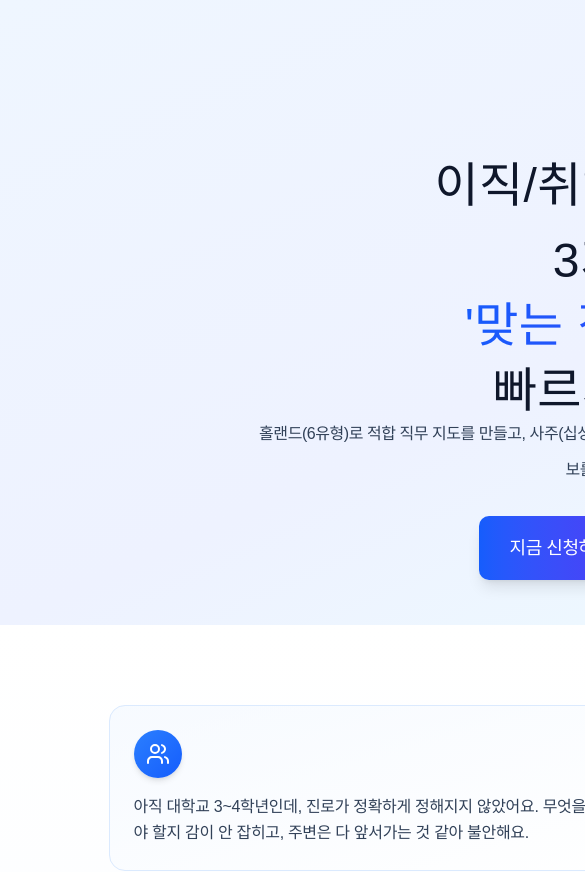
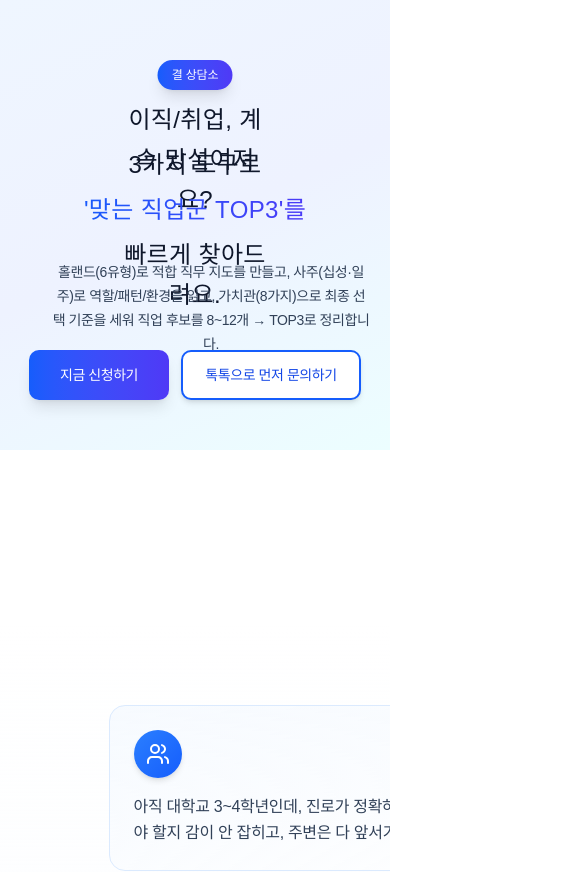
Before and after one commit to dltkdals20/careerholand, a React (Vite) app: page / in a window 390 px wide. Shown: the top 872 px of the page, 585 px wide, since content can reach past the window. Built offline with nearby package versions, Linux system fonts and the light colour scheme.

Commit message:
Fix mobile-first responsive design - correct breakpoint usage for proper mobile display

```diff
--- a/src/imports/CareerCounselingPage.tsx
+++ b/src/imports/CareerCounselingPage.tsx
@@ -435,31 +435,31 @@ function HeadingBackgroundImageAndText({ text }: HeadingBackgroundImageAndTextPr
 export default function Component() {
   return (
     <div className="bg-white flex justify-center w-full" data-name="커리어 상담 랜딩페이지">
-      <div className="relative w-full max-w-[1369px] min-h-[12828.5px] mx-auto px-4 sm:px-6 md:px-8">
-      <div className="absolute content-stretch flex flex-col h-[625px] items-start left-0 pb-0 pt-[96px] sm:pt-[60px] px-[108.5px] sm:px-6 md:px-8 top-0 w-[1369px] sm:w-full" data-name="Section" style={{ backgroundImage: "linear-gradient(155.462deg, rgb(239, 246, 255) 0%, rgb(238, 242, 255) 50%, rgb(236, 254, 255) 100%)" }}>
+      <div className="relative w-full max-w-[1369px] min-h-[12828.5px] mx-auto overflow-x-hidden">
+      <div className="absolute content-stretch flex flex-col h-[450px] sm:h-[550px] md:h-[625px] items-start left-0 pb-0 pt-[60px] sm:pt-[80px] md:pt-[96px] px-4 sm:px-[60px] md:px-[108.5px] top-0 w-full sm:w-[1369px]" data-name="Section" style={{ backgroundImage: "linear-gradient(155.462deg, rgb(239, 246, 255) 0%, rgb(238, 242, 255) 50%, rgb(236, 254, 255) 100%)" }}>
         <div className="h-[433px] relative shrink-0 w-full" data-name="Container">
-          <div className="absolute bg-gradient-to-r from-[#155dfc] h-[36px] left-[533.88px] rounded-[1.67772e+07px] shadow-[0px_10px_15px_-3px_rgba(0,0,0,0.1),0px_4px_6px_-4px_rgba(0,0,0,0.1)] to-[#4f39f6] top-0 w-[84.234px]" data-name="Container">
-            <p className="absolute font-['Inter:Regular','Noto_Sans_KR:Regular',sans-serif] font-normal leading-[20px] left-[42.5px] not-italic text-[14px] text-center text-nowrap text-white top-[8.5px] tracking-[-0.1504px] translate-x-[-50%]">결 상담소</p>
+          <div className="absolute bg-gradient-to-r from-[#155dfc] h-[30px] sm:h-[36px] left-1/2 translate-x-[-50%] rounded-[1.67772e+07px] shadow-[0px_10px_15px_-3px_rgba(0,0,0,0.1),0px_4px_6px_-4px_rgba(0,0,0,0.1)] to-[#4f39f6] top-0 w-[75px] sm:w-[84.234px]" data-name="Container">
+            <p className="absolute font-['Inter:Regular','Noto_Sans_KR:Regular',sans-serif] font-normal leading-[20px] left-1/2 translate-x-[-50%] not-italic text-[12px] sm:text-[14px] text-center text-nowrap text-white top-[5px] sm:top-[8.5px] tracking-[-0.1504px]">결 상담소</p>
           </div>
-          <div className="absolute h-[auto] left-0 top-[60px] sm:top-[40px] w-[1152px] flex flex-col gap-4" data-name="Heading 1">
-            <p className="absolute font-['Inter:Medium','Noto_Sans_KR:Medium',sans-serif] font-medium leading-[60px] sm:leading-[50px] left-1/2 not-italic text-[#0f172b] text-[48px] sm:text-[32px] md:text-[36px] text-center break-words sm:break-normal top-0 sm:top-0 tracking-[0.3516px] translate-x-[-50%] px-4 sm:max-w-[90vw]">이직/취업, 계속 망설여져요?</p>
-            <p className="absolute font-['Inter:Medium','Noto_Sans_KR:Medium',sans-serif] font-medium leading-[60px] sm:leading-[50px] left-1/2 not-italic text-[#0f172b] text-[48px] sm:text-[32px] md:text-[36px] text-center break-words sm:break-normal top-[75px] sm:top-[85px] tracking-[0.3516px] translate-x-[-50%] px-4 sm:max-w-[90vw]">3가지 도구로</p>
-            <div className="absolute content-stretch flex h-[60px] items-start left-1/2 top-[140px] sm:top-[155px] w-auto translate-x-[-50%] justify-center" data-name="Text">
-              <p className="bg-clip-text font-['Inter:Medium','Noto_Sans_KR:Medium',sans-serif] font-medium leading-[60px] sm:leading-[50px] not-italic relative shrink-0 text-[48px] sm:text-[32px] md:text-[36px] text-[rgba(0,0,0,0)] text-center break-words sm:break-normal tracking-[0.3516px] px-4 sm:max-w-[90vw]" style={{ WebkitTextFillColor: "transparent", backgroundImage: "linear-gradient(90deg, rgba(0, 0, 0, 0) 0%, rgba(0, 0, 0, 0) 100%), linear-gradient(90deg, rgb(21, 93, 252) 0%, rgb(79, 57, 246) 100%)" }}>{`'맞는 직업군 TOP3'를`}</p>
+          <div className="absolute h-[auto] left-0 top-[40px] sm:top-[50px] md:top-[60px] w-full sm:w-[1152px] flex flex-col gap-4" data-name="Heading 1">
+            <p className="absolute font-['Inter:Medium','Noto_Sans_KR:Medium',sans-serif] font-medium leading-[40px] sm:leading-[50px] md:leading-[60px] left-1/2 not-italic text-[#0f172b] text-[24px] sm:text-[36px] md:text-[48px] text-center break-words top-0 tracking-[0.3516px] translate-x-[-50%] px-4 max-w-[90vw] sm:max-w-none">이직/취업, 계속 망설여져요?</p>
+            <p className="absolute font-['Inter:Medium','Noto_Sans_KR:Medium',sans-serif] font-medium leading-[40px] sm:leading-[50px] md:leading-[60px] left-1/2 not-italic text-[#0f172b] text-[24px] sm:text-[36px] md:text-[48px] text-center break-words top-[45px] sm:top-[60px] md:top-[75px] tracking-[0.3516px] translate-x-[-50%] px-4 max-w-[90vw] sm:max-w-none">3가지 도구로</p>
+            <div className="absolute content-stretch flex h-[40px] sm:h-[50px] md:h-[60px] items-start left-1/2 top-[90px] sm:top-[115px] md:top-[140px] w-auto translate-x-[-50%] justify-center" data-name="Text">
+              <p className="bg-clip-text font-['Inter:Medium','Noto_Sans_KR:Medium',sans-serif] font-medium leading-[40px] sm:leading-[50px] md:leading-[60px] not-italic relative shrink-0 text-[24px] sm:text-[36px] md:text-[48px] text-[rgba(0,0,0,0)] text-center break-words tracking-[0.3516px] px-4 max-w-[90vw] sm:max-w-none" style={{ WebkitTextFillColor: "transparent", backgroundImage: "linear-gradient(90deg, rgba(0, 0, 0, 0) 0%, rgba(0, 0, 0, 0) 100%), linear-gradient(90deg, rgb(21, 93, 252) 0%, rgb(79, 57, 246) 100%)" }}>{`'맞는 직업군 TOP3'를`}</p>
             </div>
-            <p className="absolute font-['Inter:Medium','Noto_Sans_KR:Medium',sans-serif] font-medium leading-[60px] sm:leading-[50px] left-1/2 not-italic text-[#0f172b] text-[48px] sm:text-[32px] md:text-[36px] text-center break-words sm:break-normal top-[205px] sm:top-[235px] tracking-[0.3516px] translate-x-[-50%] px-4 sm:max-w-[90vw]">빠르게 찾아드려요.</p>
+            <p className="absolute font-['Inter:Medium','Noto_Sans_KR:Medium',sans-serif] font-medium leading-[40px] sm:leading-[50px] md:leading-[60px] left-1/2 not-italic text-[#0f172b] text-[24px] sm:text-[36px] md:text-[48px] text-center break-words top-[135px] sm:top-[170px] md:top-[205px] tracking-[0.3516px] translate-x-[-50%] px-4 max-w-[90vw] sm:max-w-none">빠르게 찾아드려요.</p>
           </div>
-          <div className="absolute h-[auto] left-[128px] sm:left-4 top-[320px] sm:top-[290px] w-[896px] sm:w-full" data-name="Paragraph">
-            <p className="absolute font-['Inter:Regular','Noto_Sans_KR:Regular',sans-serif] font-normal leading-[36px] sm:leading-[32px] md:leading-[34px] left-1/2 not-italic text-[#314158] text-[16px] sm:text-[15px] md:text-[16px] text-center top-0 tracking-[-0.4492px] translate-x-[-50%] w-full max-w-[884px] break-words px-4">홀랜드(6유형)로 적합 직무 지도를 만들고, 사주(십성·일주)로 역할/패턴/환경을 읽고, 가치관(8가지)으로 최종 선택 기준을 세워 직업 후보를 8~12개 → TOP3로 정리합니다.</p>
+          <div className="absolute h-[auto] left-4 sm:left-[64px] md:left-[128px] top-[200px] sm:top-[260px] md:top-[320px] w-full sm:w-[896px]" data-name="Paragraph">
+            <p className="absolute font-['Inter:Regular','Noto_Sans_KR:Regular',sans-serif] font-normal leading-[24px] sm:leading-[30px] md:leading-[36px] left-1/2 not-italic text-[#314158] text-[14px] sm:text-[16px] md:text-[18px] text-center top-0 tracking-[-0.4492px] translate-x-[-50%] w-full max-w-[90vw] sm:max-w-[884px] break-words px-4">홀랜드(6유형)로 적합 직무 지도를 만들고, 사주(십성·일주)로 역할/패턴/환경을 읽고, 가치관(8가지)으로 최종 선택 기준을 세워 직업 후보를 8~12개 → TOP3로 정리합니다.</p>
           </div>
-          <div className="absolute content-stretch flex gap-[16px] h-[64px] items-start justify-center left-0 top-[420px] sm:top-[380px] w-[1152px] sm:flex-col sm:px-4" data-name="Container">
-            <a href="https://talk.naver.com/WI2DRB9" target="_blank" rel="noopener noreferrer" className="bg-gradient-to-r from-[#155dfc] h-[64px] relative rounded-[10px] shadow-[0px_10px_15px_-3px_rgba(0,0,0,0.1),0px_4px_6px_-4px_rgba(0,0,0,0.1)] shrink-0 to-[#4f39f6] w-[161.844px] sm:w-full flex items-center justify-center hover:opacity-90 transition-opacity" data-name="Button">
+          <div className="absolute content-stretch flex flex-row gap-[12px] sm:gap-[16px] h-[50px] sm:h-[64px] items-center justify-center left-0 top-[290px] sm:top-[350px] md:top-[420px] w-full sm:w-[1152px] px-4 sm:px-0" data-name="Container">
+            <a href="https://talk.naver.com/WI2DRB9" target="_blank" rel="noopener noreferrer" className="bg-gradient-to-r from-[#155dfc] h-[50px] sm:h-[64px] relative rounded-[10px] shadow-[0px_10px_15px_-3px_rgba(0,0,0,0.1),0px_4px_6px_-4px_rgba(0,0,0,0.1)] shrink-0 to-[#4f39f6] w-[140px] sm:w-[161.844px] flex items-center justify-center hover:opacity-90 transition-opacity" data-name="Button">
               <div className="bg-clip-padding border-0 border-[transparent] border-solid relative size-full flex items-center justify-center">
-                <p className="font-['Inter:Medium','Noto_Sans_KR:Medium',sans-serif] font-medium leading-[28px] not-italic text-[18px] text-center text-nowrap text-white tracking-[-0.4395px]">지금 신청하기</p>
+                <p className="font-['Inter:Medium','Noto_Sans_KR:Medium',sans-serif] font-medium leading-[28px] not-italic text-[14px] sm:text-[18px] text-center text-nowrap text-white tracking-[-0.4395px]">지금 신청하기</p>
               </div>
             </a>
-            <a href="https://talk.naver.com/WI2DRB9" target="_blank" rel="noopener noreferrer" className="bg-white h-[64px] relative rounded-[10px] shrink-0 w-[232.547px] sm:w-full flex items-center justify-center hover:bg-gray-50 transition-colors border-2 border-[#155dfc] border-solid shadow-[0px_4px_6px_-1px_rgba(0,0,0,0.1),0px_2px_4px_-2px_rgba(0,0,0,0.1)]" data-name="Button">
-              <p className="font-['Inter:Medium','Noto_Sans_KR:Medium',sans-serif] font-medium leading-[28px] not-italic text-[#1447e6] text-[18px] text-center text-nowrap tracking-[-0.4395px]">톡톡으로 먼저 문의하기</p>
+            <a href="https://talk.naver.com/WI2DRB9" target="_blank" rel="noopener noreferrer" className="bg-white h-[50px] sm:h-[64px] relative rounded-[10px] shrink-0 w-[180px] sm:w-[232.547px] flex items-center justify-center hover:bg-gray-50 transition-colors border-2 border-[#155dfc] border-solid shadow-[0px_4px_6px_-1px_rgba(0,0,0,0.1),0px_2px_4px_-2px_rgba(0,0,0,0.1)]" data-name="Button">
+              <p className="font-['Inter:Medium','Noto_Sans_KR:Medium',sans-serif] font-medium leading-[28px] not-italic text-[#1447e6] text-[14px] sm:text-[18px] text-center text-nowrap tracking-[-0.4395px]">톡톡으로 먼저 문의하기</p>
             </a>
           </div>
         </div>
```
